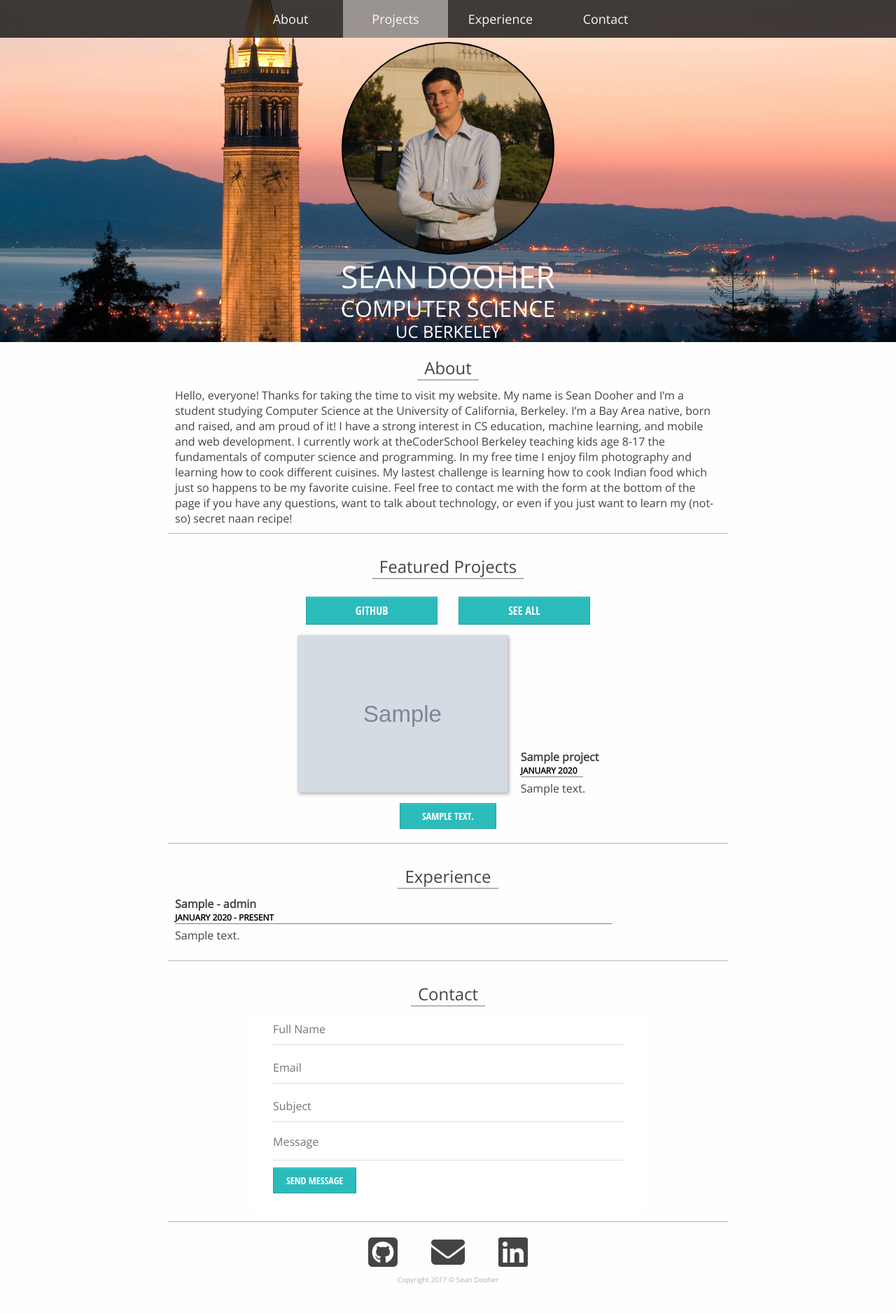
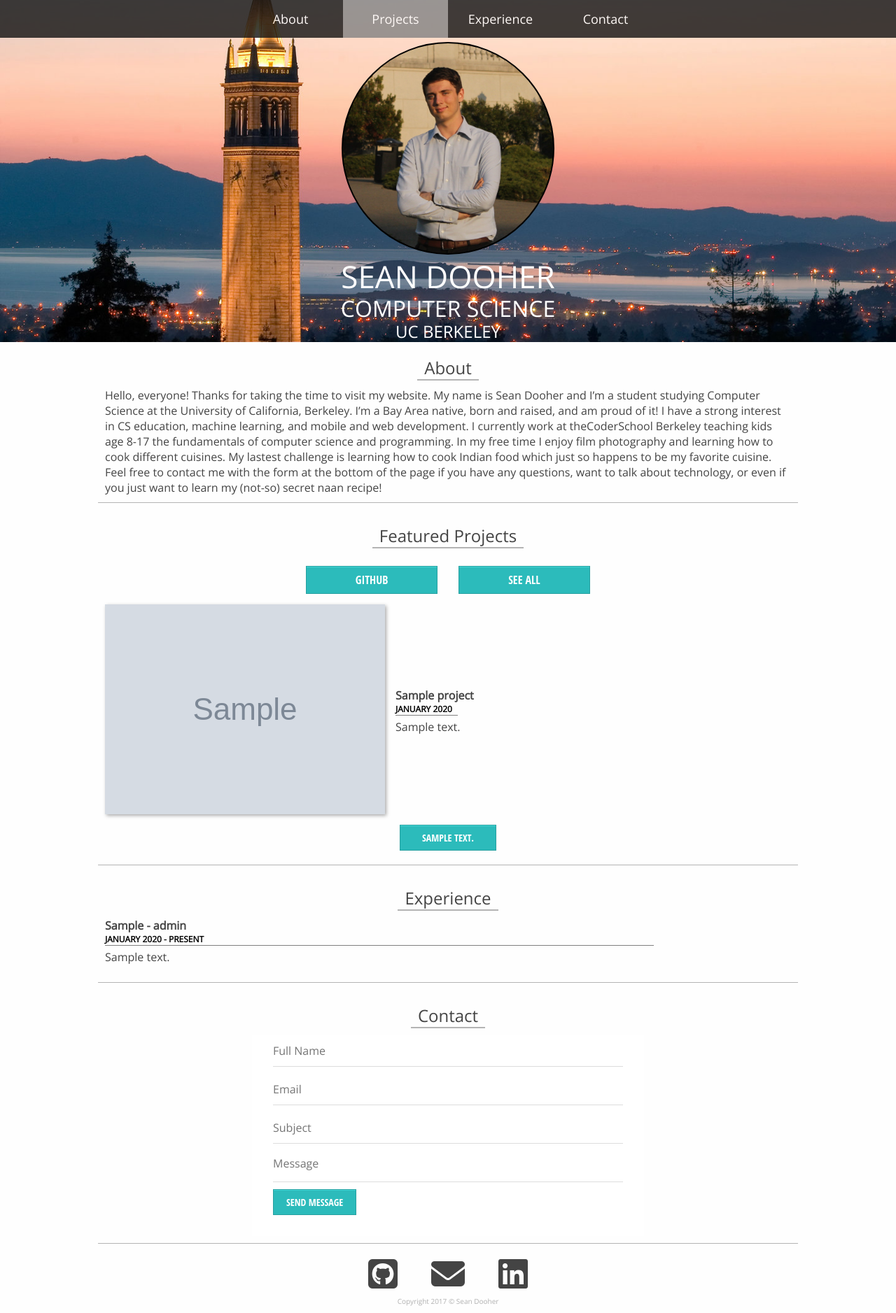
Before and after one commit to sean-dooher/old-website, a Django app: page / in a window 1280 px wide. Shown: the whole page at 70% size. Before the commit the page ends 1836 px from the top, so only its background shows below. Run offline with Django 3.2, Linux system fonts and the light colour scheme; tables that the repository leaves empty hold one stand-in row (values such as "Sample post"); grey boxes marked "Sample" are stand-in pictures; some libraries are stand-ins or nearby versions.

Commit message:
Fix vertical alignment issue

```diff
--- a/mainpages/static/styles/main.css
+++ b/mainpages/static/styles/main.css
@@ -1,8 +1,14 @@
+
+.clearfix::after {
+    content: "";
+    clear: both;
+    display: table;
+}
 /*
 * @Author: sean-dooher
 * @Date:   2017-07-29 14:11:10
 * @Last Modified by:   sean-dooher
-* @Last Modified time: 2018-02-01 15:48:24
+* @Last Modified time: 2018-03-06 15:00:21
 */
 html, body, div, span, object, iframe,
 h1, h2, h3, h4, h5, h6, p, blockquote, pre,
@@ -36,6 +42,12 @@ body {
 	overflow-x: hidden;
 	background-color: #fefefe;
 	color: #444;
+}
+
+.clearfix::after {
+    content: "";
+    clear: both;
+    display: table;
 }
 
 .noselect {
@@ -163,7 +175,7 @@ body::after{
 }
 
 #main-content {
-	width: 800px;
+	width: 1000px;
 	margin: 0 auto;
 }
 
@@ -188,13 +200,22 @@ section {
 	font-size: 16px;
 }
 
+.project-content {
+	display: flex;
+	align-items: center;
+}
+
 .project-image {
-	width: 300px;
+	display: inline-block;
+}
+
+.project-image img {
+	width: 400px;
 	box-shadow: 2px 2px 5px #aaa;
 }
 
 .project-info {
-	max-width: 450px;
+	max-width: 550px;
 	margin-left: 15px;
 	display: inline-block;
 	text-align: left;
--- a/mainpages/templates/project.html
+++ b/mainpages/templates/project.html
@@ -1,9 +1,11 @@
 <div class="project centered">
-	<a href="{{ project.image_link }}"><img src="{{ project.image.url }}" alt="{{ project.image_alt }}" class="project-image"></a>
-	<div class="project-info">
-		<h3>{{ project.title }}</h3>
-		<h4 class="date">{{ project.formatted_date }}</h4>
-		<p>{{ project.description }}</p>
+	<div class="project-content">
+		<a href="{{ project.image_link }}" class="project-image"><img src="{{ project.image.url }}" alt="{{ project.image_alt }}"></a>
+		<div class="project-info">
+			<h3>{{ project.title }}</h3>
+			<h4 class="date">{{ project.formatted_date }}</h4>
+			<p>{{ project.description }}</p>
+		</div>
 	</div>
 	<div class="centered">
 		{% for button in project.buttons.all %}
```
